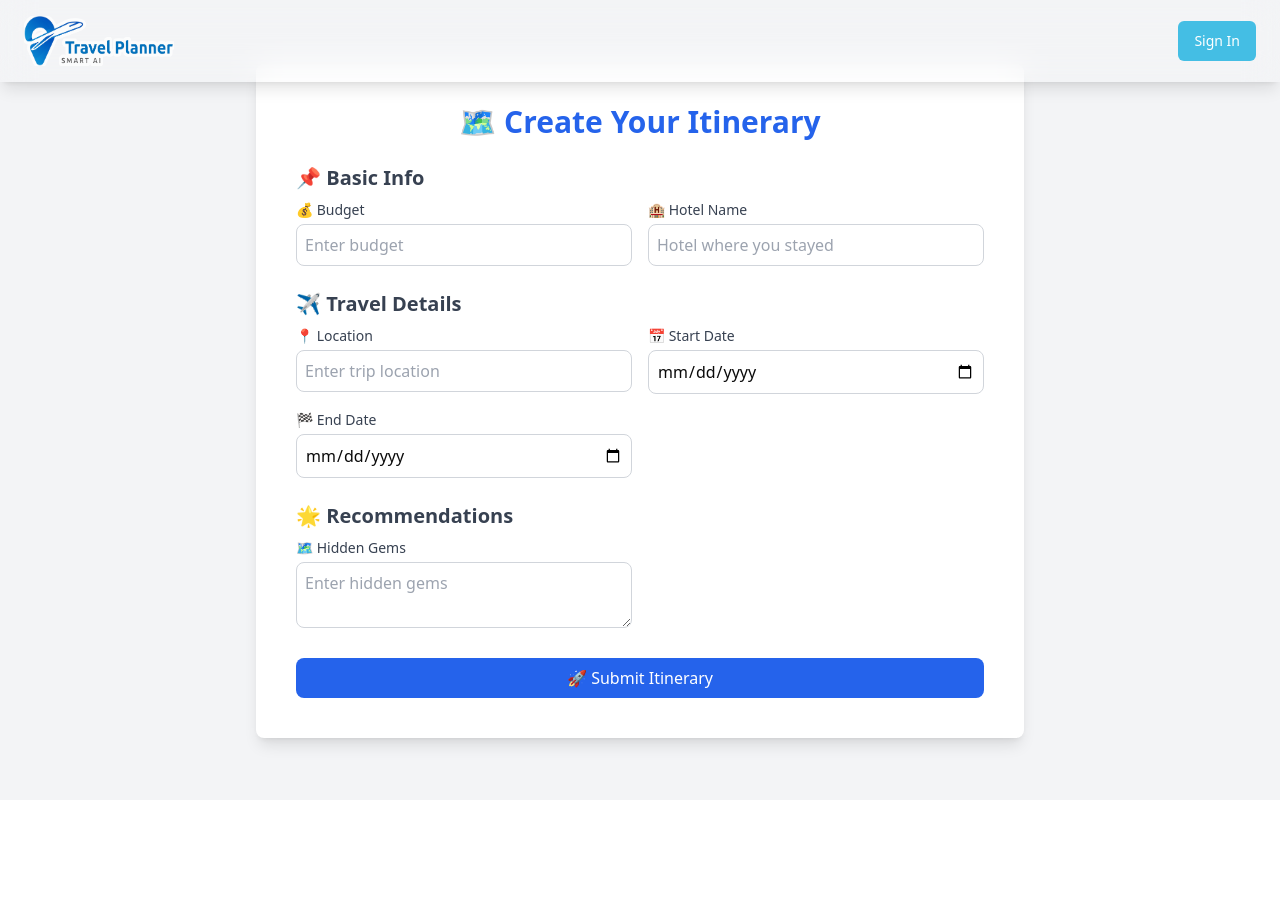
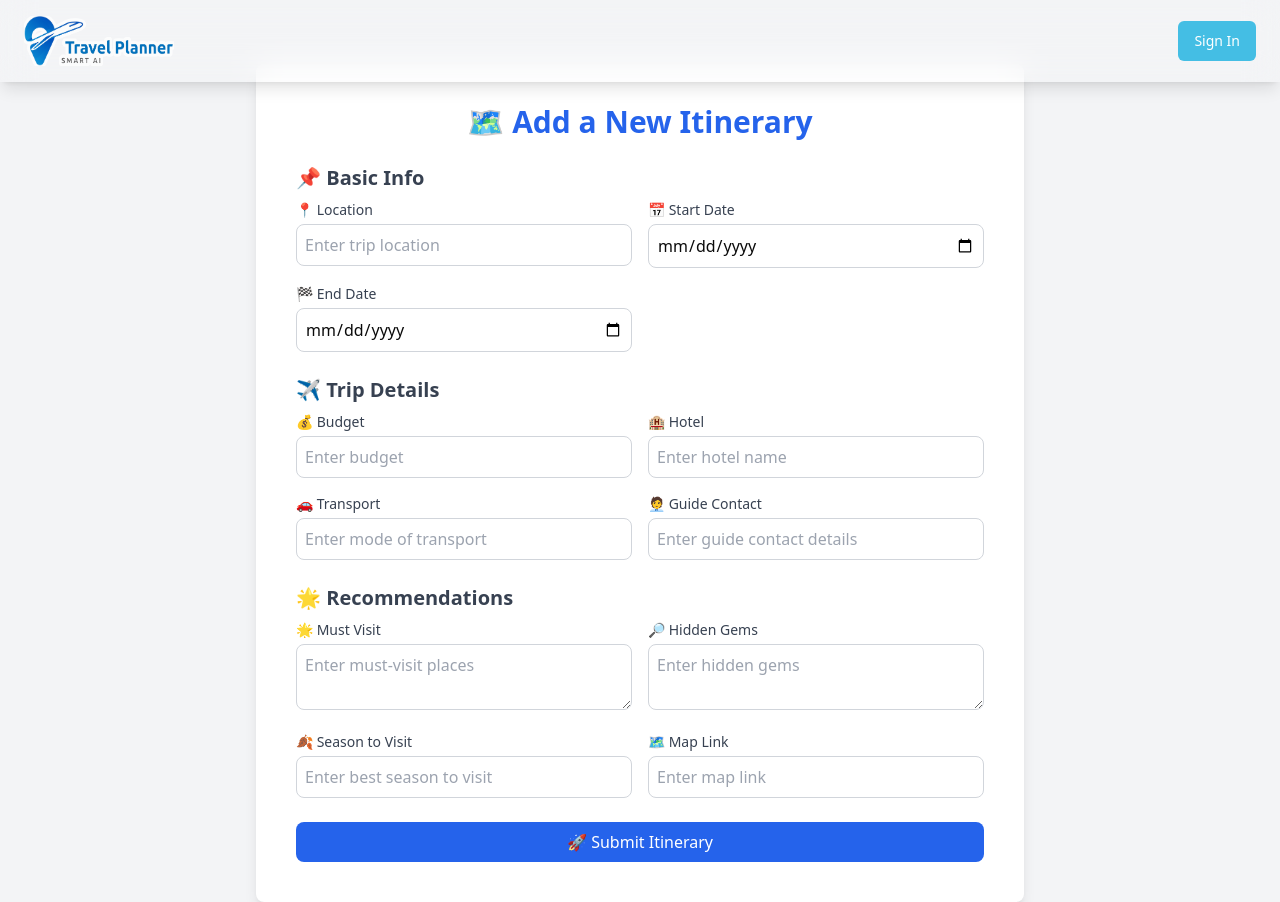
Before and after one commit to tejaszinjade/smart-travel-planner, a React (Vite) app: page /add-itinerary in a window 1280 px wide. Before the commit the page ends 800 px from the top, so only its background shows below. Built offline with nearby package versions, Linux system fonts and the light colour scheme; no server answers.

Commit message:
added button to view created itinerary in header

```diff
--- a/src/add-itirnerary/index.jsx
+++ b/src/add-itirnerary/index.jsx
@@ -6,22 +6,15 @@ function AddItinerary() {
   const [tripDetails, setTripDetails] = useState({
     budget: '',
     hotel: '',
+    transport: '',
     guideContact: '',
-    mapLink: '',
-    tripType: '',
+    mustVisit: '',
     hiddenGems: '',
-    mustVisit: '',
     season: '',
     location: '',
     startDate: '',
     endDate: '',
-    transport: '',
-    restaurants: '',
-    emergencyNumbers: '',
-    currency: '',
-    packingList: '',
-    favoriteMoment: '',
-    challenges: '',
+    mapLink: '',
   });
 
   const handleChange = (e) => {
@@ -31,28 +24,28 @@ function AddItinerary() {
 
   const handleSubmit = async (e) => {
     e.preventDefault();
+
+    // Basic validation
+    if (!tripDetails.location || !tripDetails.startDate || !tripDetails.endDate) {
+      alert('⚠️ Location, Start Date, and End Date are required!');
+      return;
+    }
+
     try {
       await addDoc(collection(db, 'itineraries'), tripDetails);
       alert('📌 Itinerary added successfully!');
       setTripDetails({
         budget: '',
         hotel: '',
+        transport: '',
         guideContact: '',
-        mapLink: '',
-        tripType: '',
+        mustVisit: '',
         hiddenGems: '',
-        mustVisit: '',
         season: '',
         location: '',
         startDate: '',
         endDate: '',
-        transport: '',
-        restaurants: '',
-        emergencyNumbers: '',
-        currency: '',
-        packingList: '',
-        favoriteMoment: '',
-        challenges: '',
+        mapLink: '',
       });
     } catch (error) {
       console.error('⚠️ Error adding document: ', error);
@@ -61,43 +54,13 @@ function AddItinerary() {
 
   return (
     <div className="min-h-screen bg-gray-100 pt-16">
-      {/* Main Content */}
       <div className="flex justify-center">
         <div className="bg-white p-10 rounded-lg shadow-lg w-full max-w-3xl">
-          <h2 className="text-3xl font-bold text-center text-blue-600 mb-6">🗺️ Create Your Itinerary</h2>
+          <h2 className="text-3xl font-bold text-center text-blue-600 mb-6">🗺️ Add a New Itinerary</h2>
           <form onSubmit={handleSubmit} className="space-y-6">
             {/* Basic Info Section */}
             <div>
               <h3 className="text-xl font-semibold text-gray-700 mb-2">📌 Basic Info</h3>
-              <div className="grid gap-4 grid-cols-1 sm:grid-cols-2">
-                <div>
-                  <label className="block text-sm font-medium text-gray-700">💰 Budget</label>
-                  <input
-                    type="text"
-                    name="budget"
-                    value={tripDetails.budget}
-                    onChange={handleChange}
-                    className="w-full p-2 mt-1 border border-gray-300 rounded-lg focus:ring-2 focus:ring-blue-500 focus:outline-none"
-                    placeholder="Enter budget"
-                  />
-                </div>
-                <div>
-                  <label className="block text-sm font-medium text-gray-700">🏨 Hotel Name</label>
-                  <input
-                    type="text"
-                    name="hotel"
-                    value={tripDetails.hotel}
-                    onChange={handleChange}
-                    className="w-full p-2 mt-1 border border-gray-300 rounded-lg focus:ring-2 focus:ring-blue-500 focus:outline-none"
-                    placeholder="Hotel where you stayed"
-                  />
-                </div>
-              </div>
-            </div>
-
-            {/* Travel Details Section */}
-            <div>
-              <h3 className="text-xl font-semibold text-gray-700 mb-2">✈️ Travel Details</h3>
               <div className="grid gap-4 grid-cols-1 sm:grid-cols-2">
                 <div>
                   <label className="block text-sm font-medium text-gray-700">📍 Location</label>
@@ -133,12 +96,73 @@ function AddItinerary() {
               </div>
             </div>
 
+            {/* Trip Details Section */}
+            <div>
+              <h3 className="text-xl font-semibold text-gray-700 mb-2">✈️ Trip Details</h3>
+              <div className="grid gap-4 grid-cols-1 sm:grid-cols-2">
+                <div>
+                  <label className="block text-sm font-medium text-gray-700">💰 Budget</label>
+                  <input
+                    type="text"
+                    name="budget"
+                    value={tripDetails.budget}
+                    onChange={handleChange}
+                    className="w-full p-2 mt-1 border border-gray-300 rounded-lg focus:ring-2 focus:ring-blue-500 focus:outline-none"
+                    placeholder="Enter budget"
+                  />
+                </div>
+                <div>
+                  <label className="block text-sm font-medium text-gray-700">🏨 Hotel</label>
+                  <input
+                    type="text"
+                    name="hotel"
+                    value={tripDetails.hotel}
+                    onChange={handleChange}
+                    className="w-full p-2 mt-1 border border-gray-300 rounded-lg focus:ring-2 focus:ring-blue-500 focus:outline-none"
+                    placeholder="Enter hotel name"
+                  />
+                </div>
+                <div>
+                  <label className="block text-sm font-medium text-gray-700">🚗 Transport</label>
+                  <input
+                    type="text"
+                    name="transport"
+                    value={tripDetails.transport}
+                    onChange={handleChange}
+                    className="w-full p-2 mt-1 border border-gray-300 rounded-lg focus:ring-2 focus:ring-blue-500 focus:outline-none"
+                    placeholder="Enter mode of transport"
+                  />
+                </div>
+                <div>
+                  <label className="block text-sm font-medium text-gray-700">🧑‍💼 Guide Contact</label>
+                  <input
+                    type="text"
+                    name="guideContact"
+                    value={tripDetails.guideContact}
+                    onChange={handleChange}
+                    className="w-full p-2 mt-1 border border-gray-300 rounded-lg focus:ring-2 focus:ring-blue-500 focus:outline-none"
+                    placeholder="Enter guide contact details"
+                  />
+                </div>
+              </div>
+            </div>
+
             {/* Recommendations Section */}
             <div>
               <h3 className="text-xl font-semibold text-gray-700 mb-2">🌟 Recommendations</h3>
               <div className="grid gap-4 grid-cols-1 sm:grid-cols-2">
                 <div>
-                  <label className="block text-sm font-medium text-gray-700">🗺️ Hidden Gems</label>
+                  <label className="block text-sm font-medium text-gray-700">🌟 Must Visit</label>
+                  <textarea
+                    name="mustVisit"
+                    value={tripDetails.mustVisit}
+                    onChange={handleChange}
+                    className="w-full p-2 mt-1 border border-gray-300 rounded-lg focus:ring-2 focus:ring-blue-500 focus:outline-none"
+                    placeholder="Enter must-visit places"
+                  />
+                </div>
+                <div>
+                  <label className="block text-sm font-medium text-gray-700">🔎 Hidden Gems</label>
                   <textarea
                     name="hiddenGems"
                     value={tripDetails.hiddenGems}
@@ -147,12 +171,37 @@ function AddItinerary() {
                     placeholder="Enter hidden gems"
                   />
                 </div>
+                <div>
+                  <label className="block text-sm font-medium text-gray-700">🍂 Season to Visit</label>
+                  <input
+                    type="text"
+                    name="season"
+                    value={tripDetails.season}
+                    onChange={handleChange}
+                    className="w-full p-2 mt-1 border border-gray-300 rounded-lg focus:ring-2 focus:ring-blue-500 focus:outline-none"
+                    placeholder="Enter best season to visit"
+                  />
+                </div>
+                <div>
+                  <label className="block text-sm font-medium text-gray-700">🗺️ Map Link</label>
+                  <input
+                    type="url"
+                    name="mapLink"
+                    value={tripDetails.mapLink}
+                    onChange={handleChange}
+                    className="w-full p-2 mt-1 border border-gray-300 rounded-lg focus:ring-2 focus:ring-blue-500 focus:outline-none"
+                    placeholder="Enter map link"
+                  />
+                </div>
               </div>
             </div>
 
             {/* Submit Button */}
             <div>
-              <button type="submit" className="w-full bg-blue-600 text-white py-2 rounded-lg hover:bg-blue-700 transition">
+              <button
+                type="submit"
+                className="w-full bg-blue-600 text-white py-2 rounded-lg hover:bg-blue-700 transition"
+              >
                 🚀 Submit Itinerary
               </button>
             </div>
--- a/src/components/custom/Header.jsx
+++ b/src/components/custom/Header.jsx
@@ -66,12 +66,18 @@ function Header() {
           <>
              <a href='/add-itinerary'>
               <Button className="bg-[#0078FF] text-white font-bold rounded-full px-6 py-2 transition duration-300 hover:bg-[#FF6F61]">
-                 + Add Itirnary
+                 + Add Itinerary
               </Button>
             </a>
+
             <a href='/create-trip'>
               <Button className="bg-[#0078FF] text-white font-bold rounded-full px-6 py-2 transition duration-300 hover:bg-[#FF6F61]">
                 ⚡Generate Trip
+              </Button>
+            </a>
+            <a href='/view-created-itinerary'>
+              <Button className="bg-[#0078FF] text-white font-bold rounded-full px-6 py-2 transition duration-300 hover:bg-[#FF6F61]">
+                View Itinerary
               </Button>
             </a>
             <a href='/my-trips'>
--- a/src/main.jsx
+++ b/src/main.jsx
@@ -37,6 +37,10 @@ const router = createBrowserRouter(
     {
       path:'/view-created-itinerary/:id',
       element:<ViewCreatedItinerary/>
+    },
+    {
+      path:'/view-created-itinerary',
+      element:<ViewCreatedItinerary/>
     }
 
   ]
```
